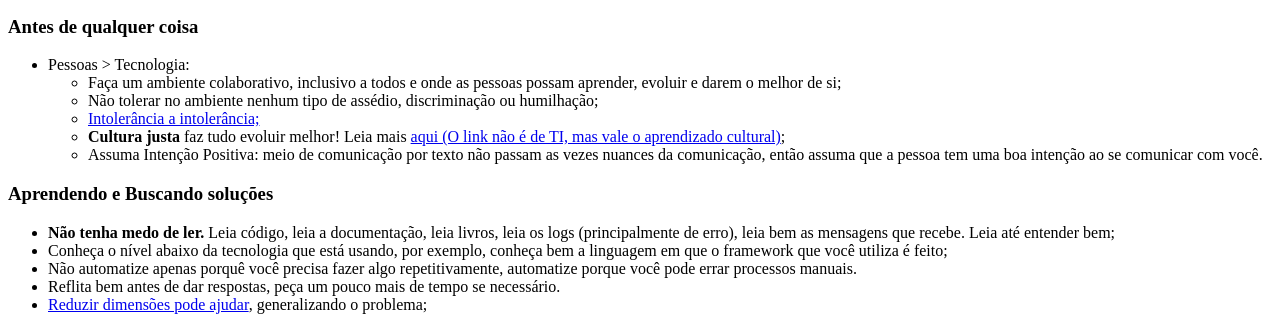
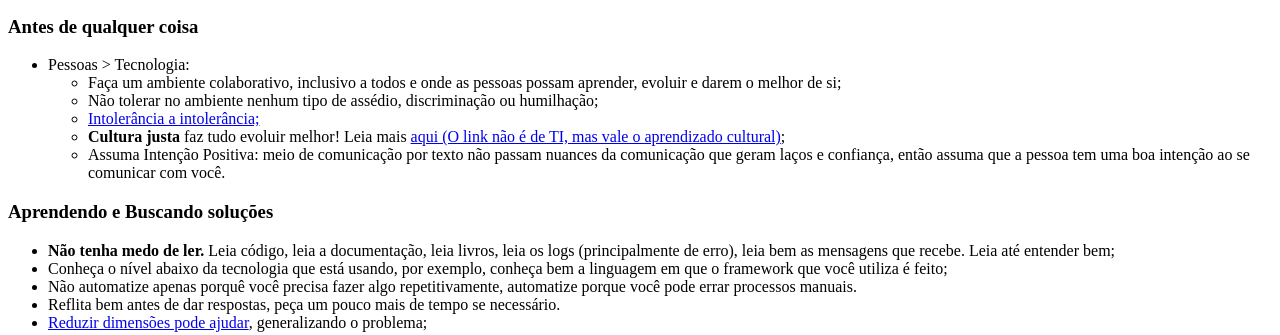
Before and after one commit to lucaspolo/aprendizado, a plain HTML site: page index.html in a window 1280 px wide. Shown: the part 101-436 px from the top of the page. Drawn offline with Linux system fonts and the light colour scheme.

Commit message:
Update index.html

```diff
--- a/index.html
+++ b/index.html
@@ -23,7 +23,7 @@
     			<li>Não tolerar no ambiente nenhum tipo de assédio, discriminação ou humilhação;</li>
     			<li><a href="https://pt.wikipedia.org/wiki/Paradoxo_da_toler%C3%A2ncia">Intolerância a intolerância;</a></li>
     			<li><b>Cultura justa</b> faz tudo evoluir melhor! Leia mais <a href="https://www.ibes.med.br/o-que-e-cultura-justa-e-como-isso-impacta-na-seguranca-paciente/#:~:text=Em%20uma%20cultura%20justa%2C%20a,n%C3%A3o%20na%20gravidade%20do%20evento.">aqui (O link não é de TI, mas vale o aprendizado cultural)</a>;
-    			<li>Assuma Intenção Positiva: meio de comunicação por texto não passam as vezes nuances da comunicação, então assuma que a pessoa tem uma boa intenção ao se comunicar com você.</li>
+    			<li>Assuma Intenção Positiva: meio de comunicação por texto não passam nuances da comunicação que geram laços e confiança, então assuma que a pessoa tem uma boa intenção ao se comunicar com você.</li>
     		</ul>
     	</li>
     </ul>
```
